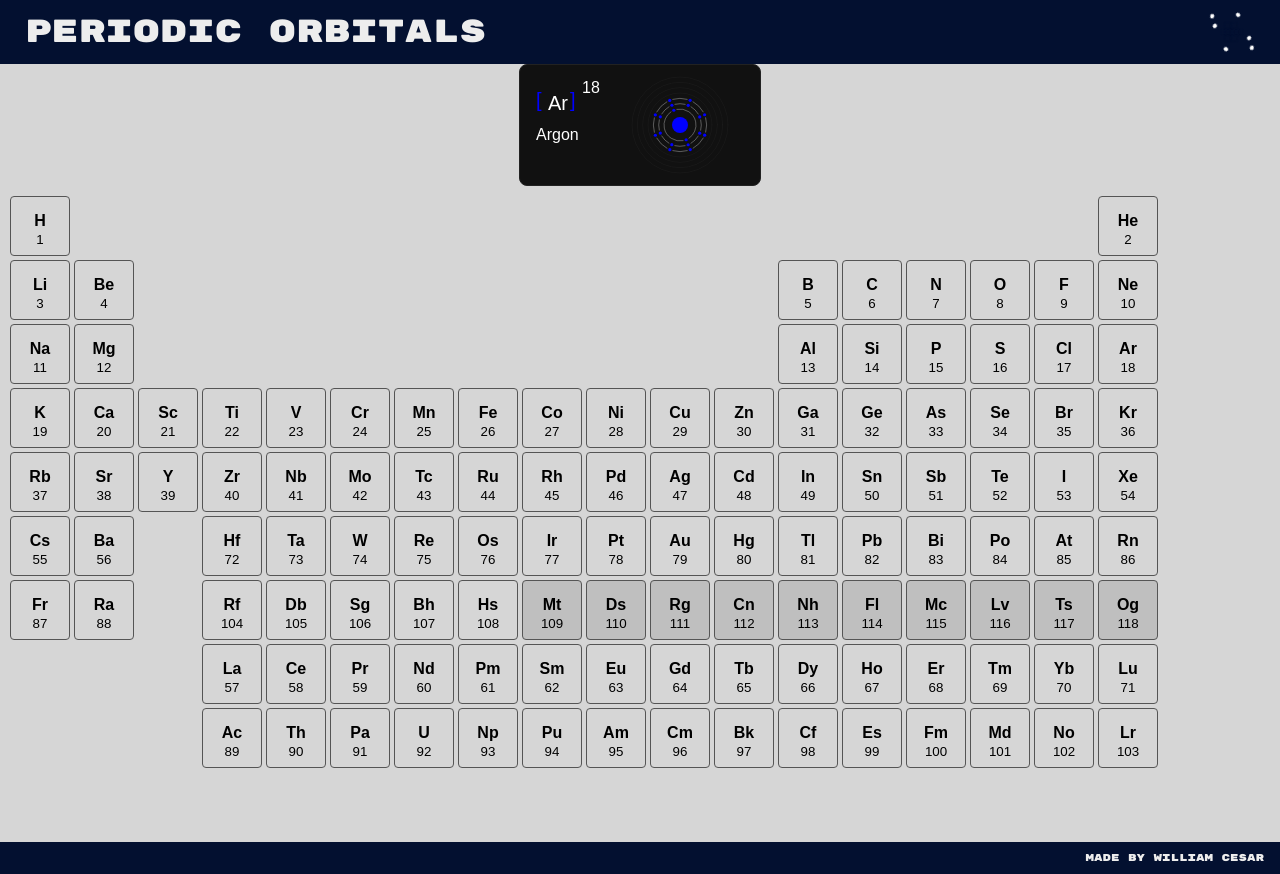
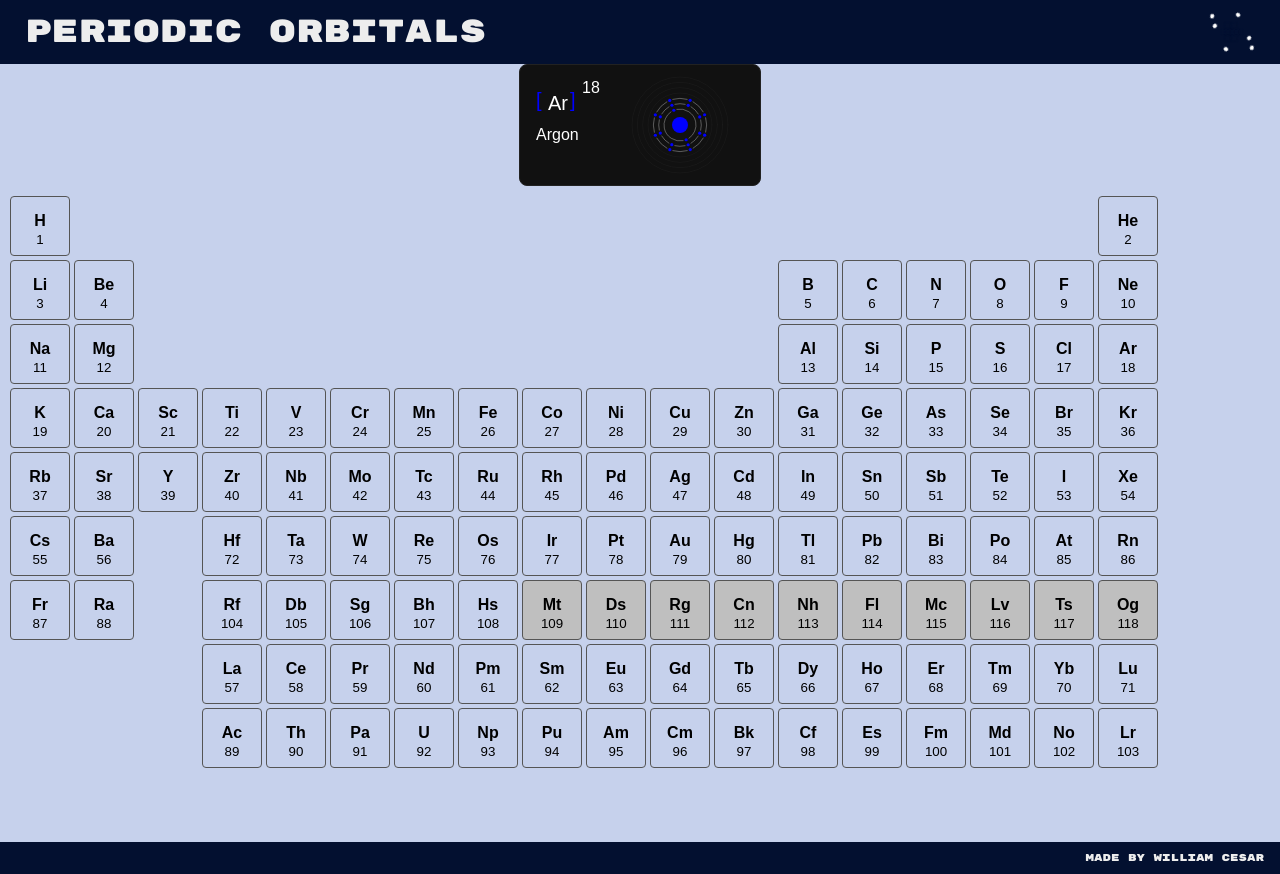
Before and after one commit to willc127/periodic-orbitals, an Angular app in the folder Frontend/periodic-orbitals-angular/: page / in a window 1280 px wide. Built offline with nearby package versions, Linux system fonts and the light colour scheme.

Commit message:
Mudança na cor de fundo do body

```diff
--- a/Frontend/periodic-orbitals-angular/src/styles.css
+++ b/Frontend/periodic-orbitals-angular/src/styles.css
@@ -14,5 +14,5 @@ body {
 
 
 body{
-  background: #d6d6d6;
+  background: hsl(222, 50%, 85%);
 }
```
